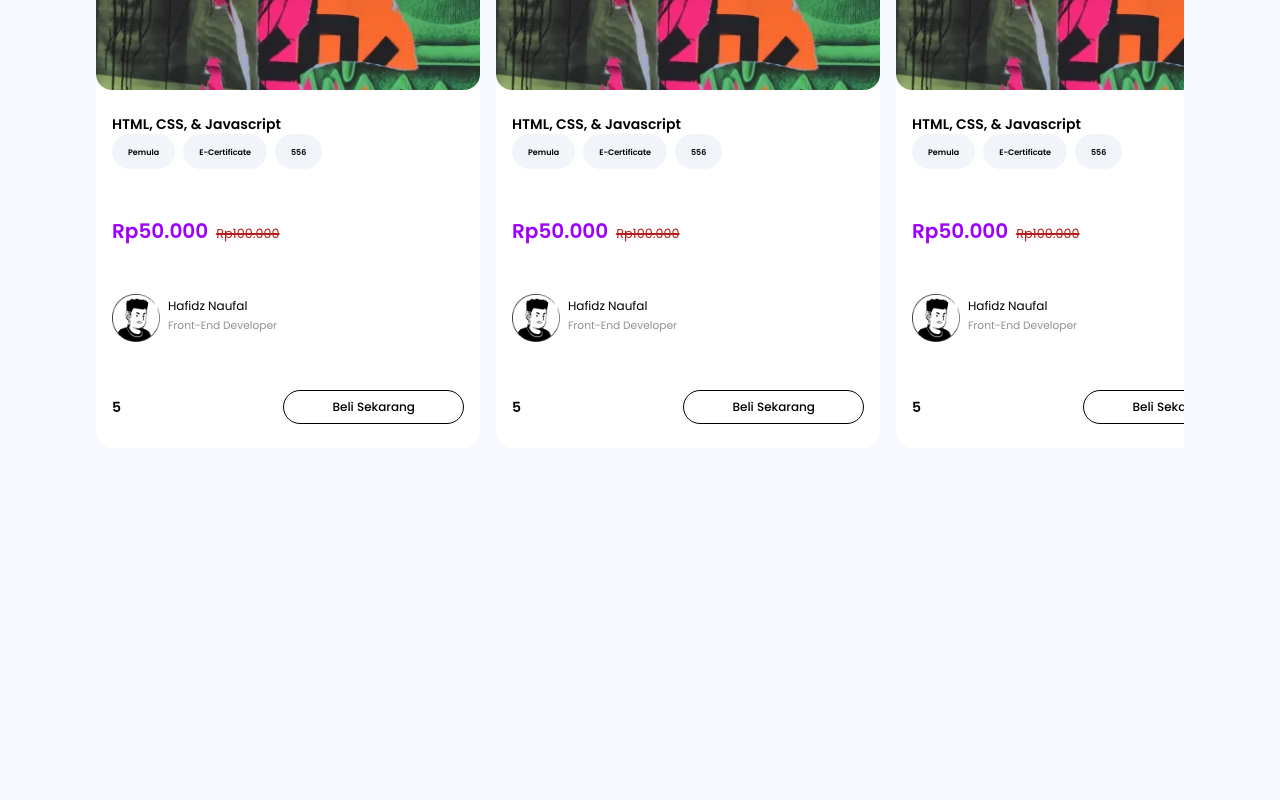
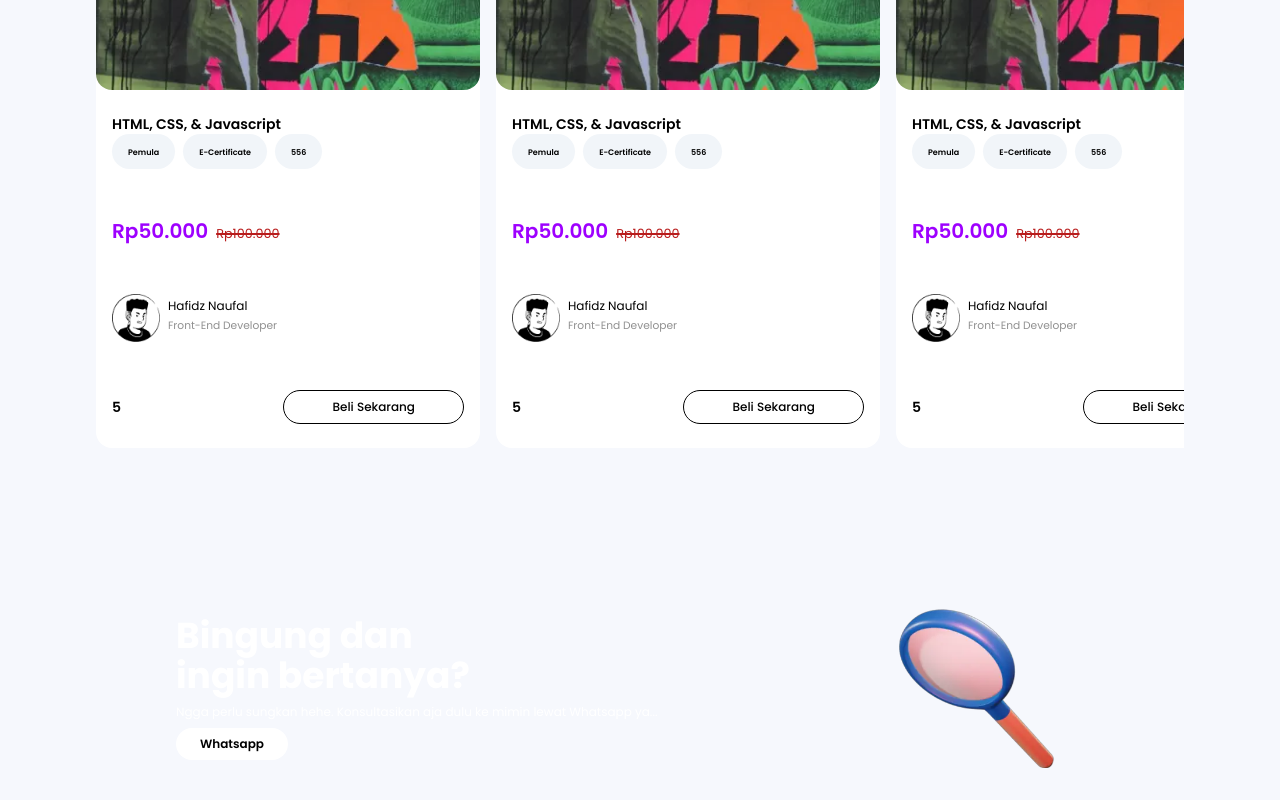
Before and after one commit to rakhazan/penma, a React (Vite) app: page / in a window 1280 px wide. Shown: the part 2450-3250 px from the top of the page. Before the commit the page ends 3026 px from the top, so only its background shows below. Built offline with nearby package versions, Linux system fonts and the light colour scheme.

Commit message:
:sparkles: CTA banner

```diff
--- a/src/App.jsx
+++ b/src/App.jsx
@@ -1,4 +1,5 @@
 import ClassCard from "./components/ClassCard";
+import CTA from "./components/CTA";
 import FeatureCard from "./components/FeatureCard";
 import Navbar from "./components/Navbar";
 import { uv, hero, promo } from "./constants/landing";
@@ -49,6 +50,8 @@ const App = () => (
         </div>
       </div>
     </div>
+
+    <CTA />
   </div>
 );
 
--- /dev/null
+++ b/src/components/CTA.jsx
@@ -0,0 +1,32 @@
+import React from "react";
+import bg from "../assets/cta-bg.svg";
+import { cta } from "../constants/landing";
+
+const CTA = () => (
+  <>
+    <div
+      className={`px-12 py-8 max-w-5xl mx-auto bg-[url('${bg}')] bg-cover bg-center rounded-3xl flex flex-col sm:flex-row justify-between items-center gap-4`}
+    >
+      <img
+        src={cta.img}
+        alt="lup"
+        className="h-20 sm:h-40 sm:order-1 sm:mr-12"
+      />
+      <div className="flex flex-col items-center sm:items-start justify-center gap-2 text-center sm:text-start">
+        <h2 className="text-white font-bold text-2xl md:text-4xl w-[200px] md:w-[300px]">
+          {cta.title}
+        </h2>
+        <p className="text-white text-xs">{cta.subtitle}</p>
+        <a
+          href={cta.wa}
+          target="_blank"
+          className="text-xs font-semibold text-black bg-white rounded-full py-2 px-6"
+        >
+          Whatsapp
+        </a>
+      </div>
+    </div>
+  </>
+);
+
+export default CTA;
--- a/src/constants/landing.js
+++ b/src/constants/landing.js
@@ -220,8 +220,9 @@ export const promo = [
     }
 ]
 
-export const CTA = {
+export const cta = {
     title: "Bingung dan ingin bertanya?",
     subtitle: "Ngga perlu sungkan hehe. Konsultasikan aja dulu ke mimin lewat Whatsapp ya...",
-    wa: "https://wa.me/+6281284262787"
+    wa: "https://wa.me/+6281284262787",
+    img: "/src/assets/lup.webp"
 }
--- a/tailwind.config.cjs
+++ b/tailwind.config.cjs
@@ -8,10 +8,11 @@ module.exports = {
         aqua: "#189DC7",
         blue: "#3D2FE8",
         cyan: "#00FFF0",
-        purple: "#9E00FF"
+        purple: "#9E00FF",
+        "black-navy": "#010020"
       },
       backgroundImage: {
-        'blurry': "url('/src/assets/blurry.svg')"
+        blurry: "url('/src/assets/blurry.svg')"
       }
     },
   },
```
Also changed, not shown: src/assets/cta-bg.svg (added), src/assets/lup.webp.
